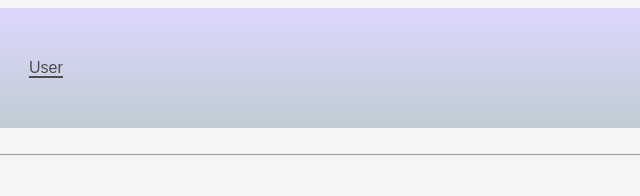
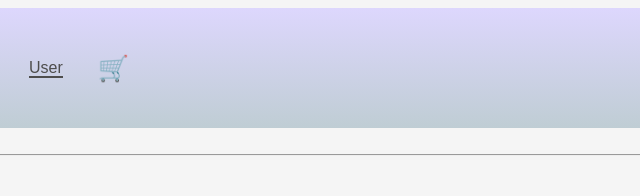
Before and after one commit to falwa-alkhalifah/web1-carto, a plain HTML site: page Orders.html in a window 1280 px wide. Shown: the top 196 px of the page, 596-1236 px from the left. Drawn offline with Linux system fonts and the light colour scheme.

Commit message:
Update Orders.html

```diff
--- a/Orders.html
+++ b/Orders.html
@@ -24,6 +24,10 @@
 
             </ul>
         </nav>
+<button class="cart-button">
+    <a href="Cart.html" class="cart-icon Link" onclick="addToCart()">🛒</a>
+</button>
+
     </header>
 
 <div class="breadcrumb">
```
